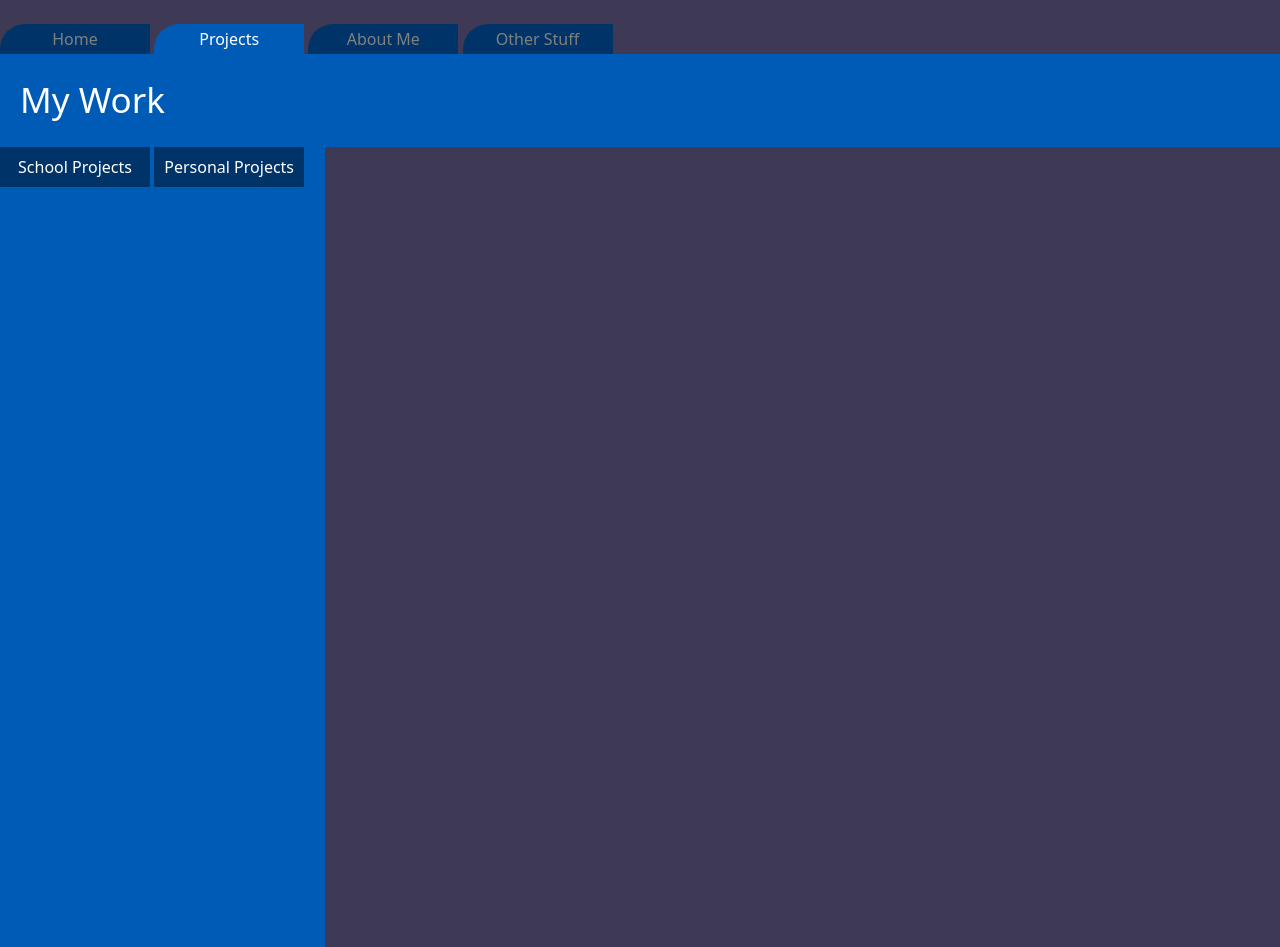
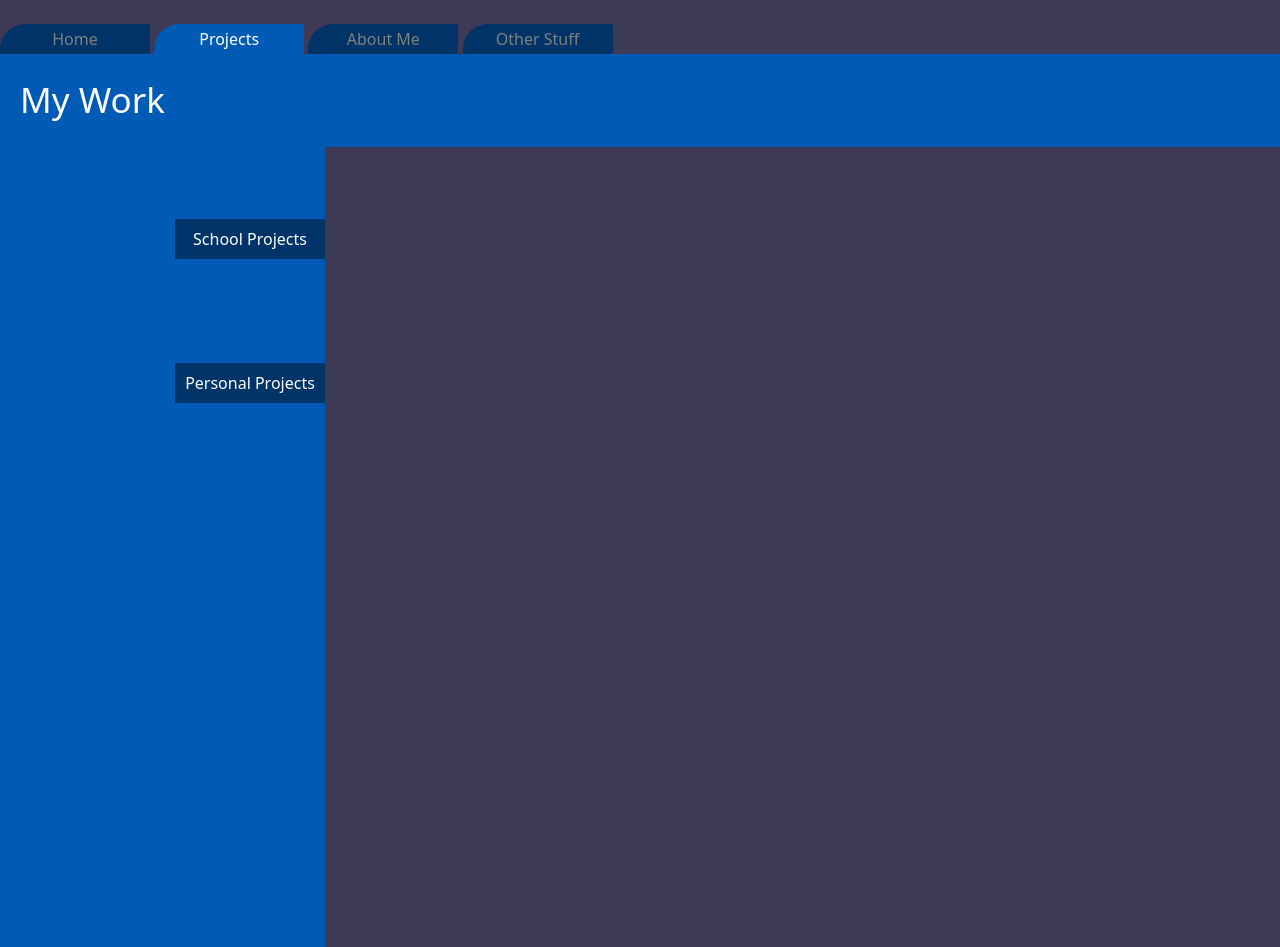
Before and after one commit to scottm213/scottmattera.net, a SvelteKit app: page /work in a window 1280 px wide. Shown: the top 947 px of the page. Built offline with nearby package versions, Linux system fonts and the light colour scheme.

Commit message:
button spacing

```diff
--- a/src/app.css
+++ b/src/app.css
@@ -48,6 +48,7 @@ header {
 }
 
 .button3 {
+    float: right;
     border-radius: 1px 1px 1px 1px;
     background-color: #003468;
     width: 150px;
--- a/src/routes/work/+page.svelte
+++ b/src/routes/work/+page.svelte
@@ -10,9 +10,9 @@
 <a href = "/other"> <button class = "button button2" type="button">Other Stuff</button> </a>
 <header> <h2>My Work</h2> </header>
 <div class = "square">
-
+    <div> <br> <br> <br> </div>
     <a href = "https://scottmattera.net/work"> <button class = "button button3" type="button">School Projects</button> </a>
-
+    <div> <br> <br> <br> <br> <br> <br> </div>
 
     <a href = "https://scottmattera.net/work"> <button class = "button button3" type="button">Personal Projects</button> </a>
 
```
